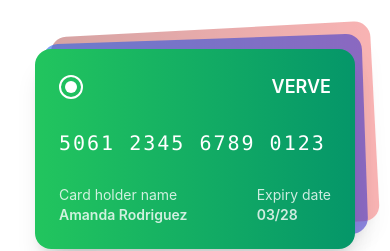
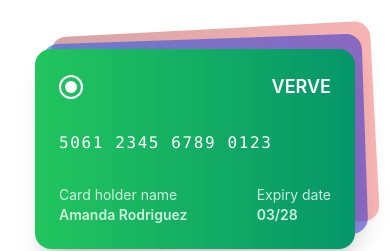
Before and after one commit to amazinglizabeth/FeePage, a React (Vite) app: page / in a window 390 px wide. Shown: the part 2347-2598 px from the top of the page. Built offline with nearby package versions, Linux system fonts and the light colour scheme; no server answers.

Commit message:
adjust card size on mobile

```diff
--- a/src/components/VirtualCard.jsx
+++ b/src/components/VirtualCard.jsx
@@ -73,7 +73,7 @@
                   <div className="text-lg font-semibold">{card.type}</div>
                 </div>
 
-                <div className="text-xl tracking-widest font-mono">
+                <div className="text-md md:text-xl tracking-widest font-mono">
                   {card.number}
                 </div>
 
```
